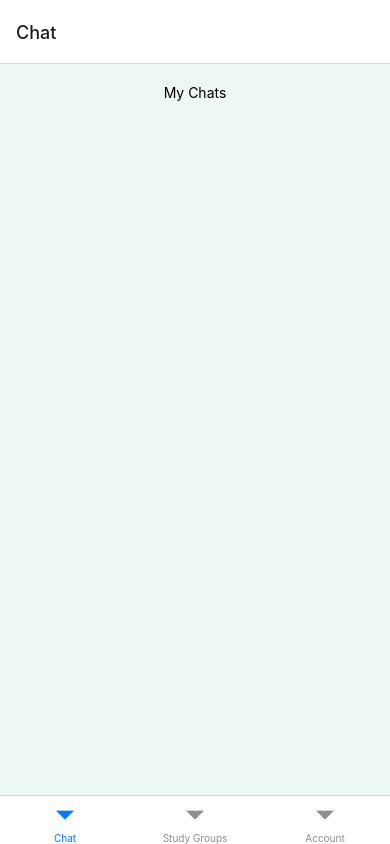
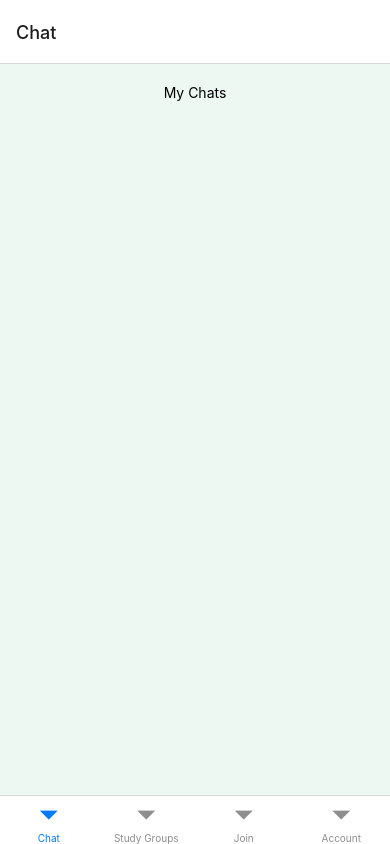
Before and after one commit to rebecca-yee/hackrice2021, a React Native app: screen / in a window 390 px wide. Built offline with nearby package versions, Linux system fonts and the light colour scheme.

Commit message:
new bottom tab request

```diff
--- a/AppNavigator.js
+++ b/AppNavigator.js
@@ -3,6 +3,7 @@ import { createBottomTabNavigator } from "@react-navigation/bottom-tabs";
 import Chat from "./components/Chat";
 import StudyGroup from "./components/StudyGroup";
 import Account from "./components/Account";
+import Request from "./components/Request"
 
 const Tab = createBottomTabNavigator();
 
@@ -11,6 +12,7 @@ const Tabs = () => {
         <Tab.Navigator>
             <Tab.Screen name="my chats" component={Chat} />
             <Tab.Screen name="my groups" component={StudyGroup} />
+            <Tab.Screen name="request groups" component={Request} />
             <Tab.Screen name="my account" component={Account} />
         </Tab.Navigator>
     );
--- a/Tabs.js
+++ b/Tabs.js
@@ -3,6 +3,7 @@ import { createBottomTabNavigator } from "@react-navigation/bottom-tabs";
 import Chat from "./screens/Chat";
 import StudyGroup from "./screens/StudyGroup";
 import Account from "./screens/Account";
+import Request from "./screens/Request"
 
 const Tab = createBottomTabNavigator();
 
@@ -11,6 +12,7 @@ const Tabs = () => {
     <Tab.Navigator>
       <Tab.Screen name="Chat" component={Chat} />
       <Tab.Screen name="Study Groups" component={StudyGroup} />
+      <Tab.Screen name="Join" component={Request} />
       <Tab.Screen name="Account" component={Account} />
     </Tab.Navigator>
   );
```
Lines whose indentation alone changed are shown as unchanged.
